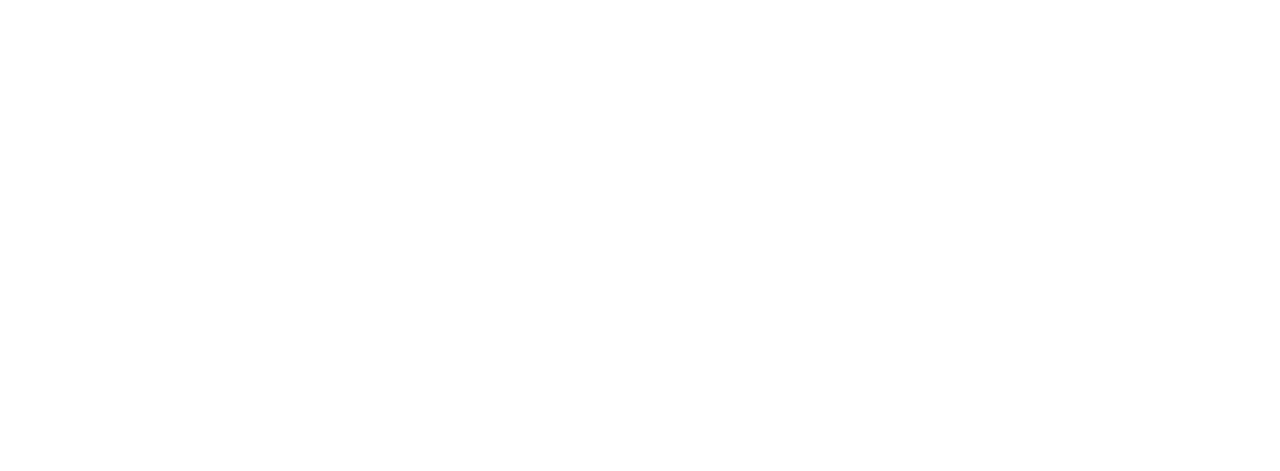
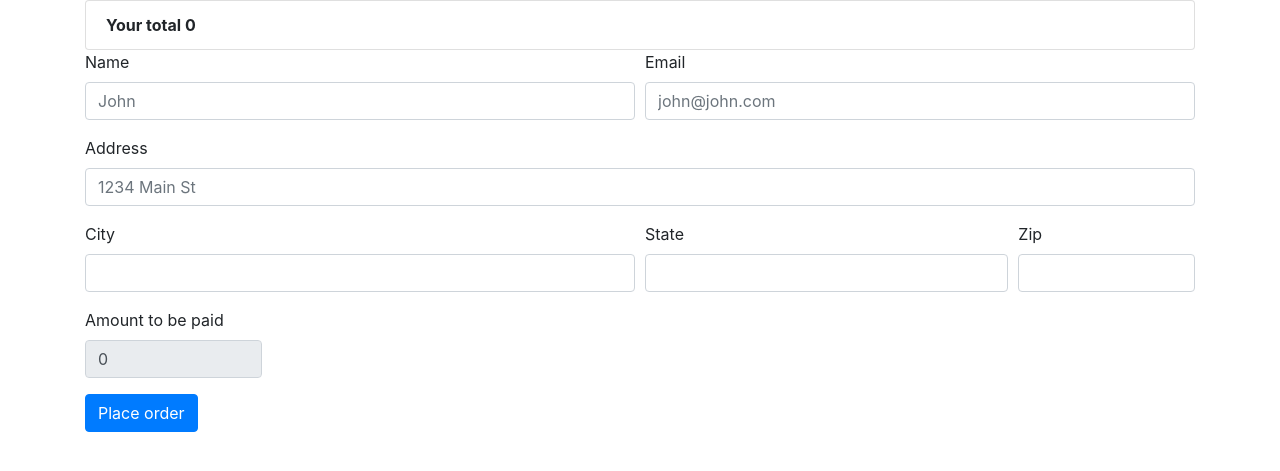
Before and after one commit to christosno/Django_E-commerce, a Django app: page /checkout/ in a window 1280 px wide. Before the commit the part shown is empty. Shown: the top 471 px of the page. Run offline with Django 3.2, Linux system fonts and the light colour scheme; some libraries are stand-ins or nearby versions.

Commit message:
final commit

```diff
--- a/ecomsite/shop/templates/shop/checkout.html
+++ b/ecomsite/shop/templates/shop/checkout.html
@@ -19,9 +19,84 @@
   </head>
   <body>
     <div class="container">
-      <div class="col-md-12">
-        <div class="row">
+      <div class="row">
+        <div class="col-md-12">
           <ul id="item_list" class="list-group"></ul>
+        </div>
+      </div>
+      <div class="row">
+        <div class="col-md-12">
+          <form method="POST">
+            {% csrf_token %}
+            <input type="hidden" id="items" name="items" />
+            <div class="form-row">
+              <div class="form-group col-md-6">
+                <label for="inputEmail4">Name</label>
+                <input
+                  name="name"
+                  type="text"
+                  class="form-control"
+                  id="name"
+                  placeholder="John"
+                />
+              </div>
+              <div class="form-group col-md-6">
+                <label for="inputPassword4">Email</label>
+                <input
+                  name="email"
+                  type="text"
+                  class="form-control"
+                  id="email"
+                  placeholder="john@john.com"
+                />
+              </div>
+            </div>
+            <div class="form-group">
+              <label for="inputAddress">Address</label>
+              <input
+                name="address"
+                type="text"
+                class="form-control"
+                id="address"
+                placeholder="1234 Main St"
+              />
+            </div>
+            <div class="form-row">
+              <div class="form-group col-md-6">
+                <label for="inputCity">City</label>
+                <input name="city" type="text" class="form-control" id="city" />
+              </div>
+              <div class="form-group col-md-4">
+                <label for="inputState">State</label>
+                <input
+                  name="state"
+                  type="text"
+                  class="form-control"
+                  id="state"
+                />
+              </div>
+              <div class="form-group col-md-2">
+                <label for="inputZip">Zip</label>
+                <input
+                  name="zipcode"
+                  type="text"
+                  class="form-control"
+                  id="zipcode"
+                />
+              </div>
+              <div class="form-group col-md-2">
+                <label for="inputZip">Amount to be paid</label>
+                <input
+                  readonly=""
+                  type="text"
+                  class="form-control"
+                  id="total"
+                  name="total"
+                />
+              </div>
+            </div>
+            <button type="submit" class="btn btn-primary">Place order</button>
+          </form>
         </div>
       </div>
     </div>
@@ -33,12 +108,19 @@
       cart = JSON.parse(localStorage.getItem("cart"));
     }
 
+    let total = 0;
     for (item in cart) {
       let name = cart[item][1];
       let quantity = cart[item][0];
+      let price = cart[item][2];
+      total += cart[item][2];
 
-      itemString = `<li class='list-group-item'>${name}- ${quantity}</li>`;
+      itemString = ` <li class='list-group-item'> <span class=""> ${quantity} </span> of ${name} <span class="badge badge-warning badge-pill"> ${price} </span></li>`;
       $("#item_list").append(itemString);
     }
+    totalPrice = `<li class='list-group-item d-flex justify-content-between align-items-center'><b>Your total ${total}</b></li>`;
+    $("#total").val(total);
+    $("#item_list").append(totalPrice);
+    $("#items").val(JSON.stringify(cart));
   </script>
 </html>
--- a/ecomsite/shop/views.py
+++ b/ecomsite/shop/views.py
@@ -1,5 +1,5 @@
 from django.shortcuts import render
-from .models import Products
+from .models import Order, Products
 from django.core.paginator import Paginator
 # Create your views here.
 
@@ -24,4 +24,19 @@ def detail(request, id):
     return render(request, 'shop/detail.html', {'product_object':product_object})
 
 def checkout(request):
+
+    if request.method == "POST":
+        items = request.POST.get('items', "")
+        name = request.POST.get("name", "")
+        email = request.POST.get("email", "")
+        address = request.POST.get("address", "")
+        city = request.POST.get("city", "")
+        state = request.POST.get("state", "")
+        zipcode = request.POST.get("zipcode", "")
+        total = request.POST.get('total', "")
+
+        order = Order(items=items, name=name, email=email, address=address, city=city, state=state, zipcode=zipcode, total=total)
+        order.save()
+
+
     return render(request, 'shop/checkout.html')
```
Also changed, not shown: ecomsite/shop/admin.py (+6 -1 lines), ecomsite/shop/models.py (+11 -0 lines), ecomsite/shop/templates/shop/index.html (+12 -3 lines), ecomsite/db.sqlite3, ecomsite/shop/migrations/0002_order.py (added), ecomsite/shop/migrations/0003_order_total.py (added).
